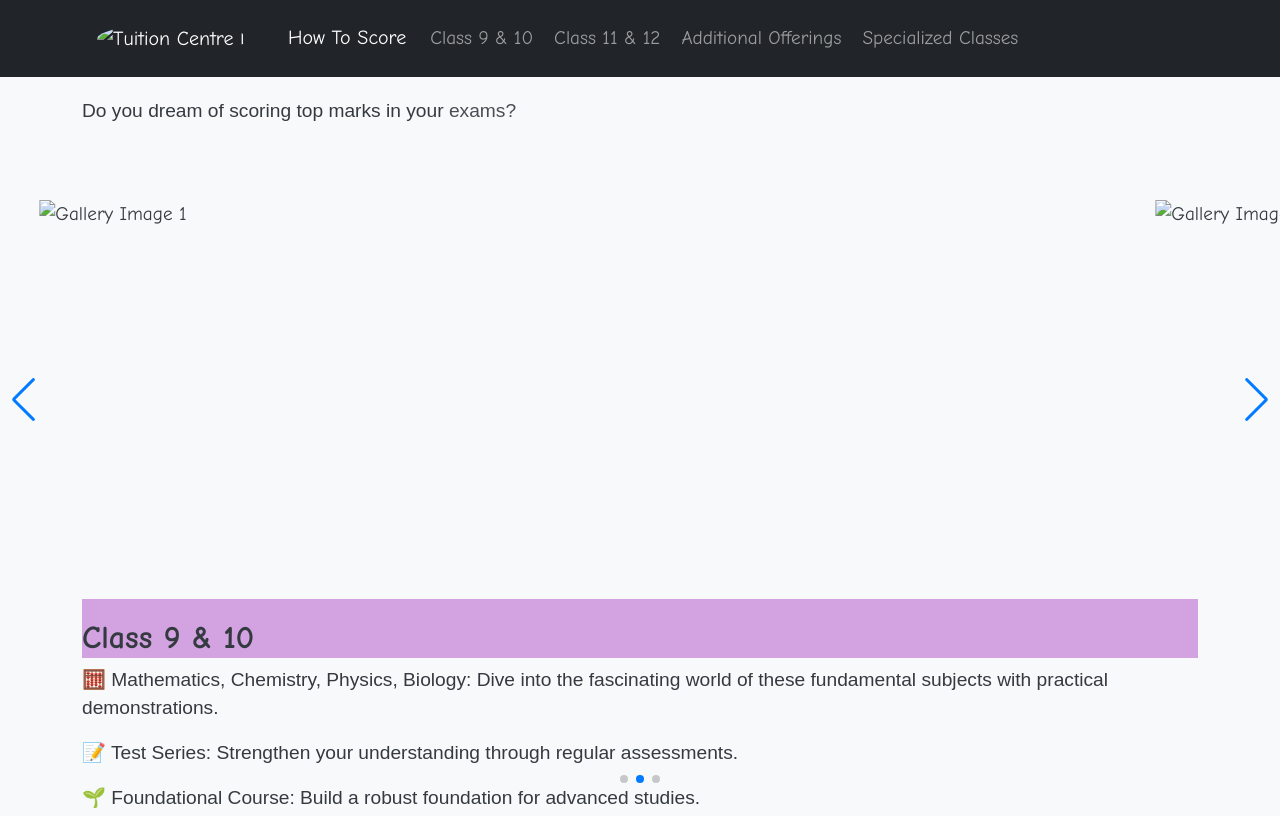
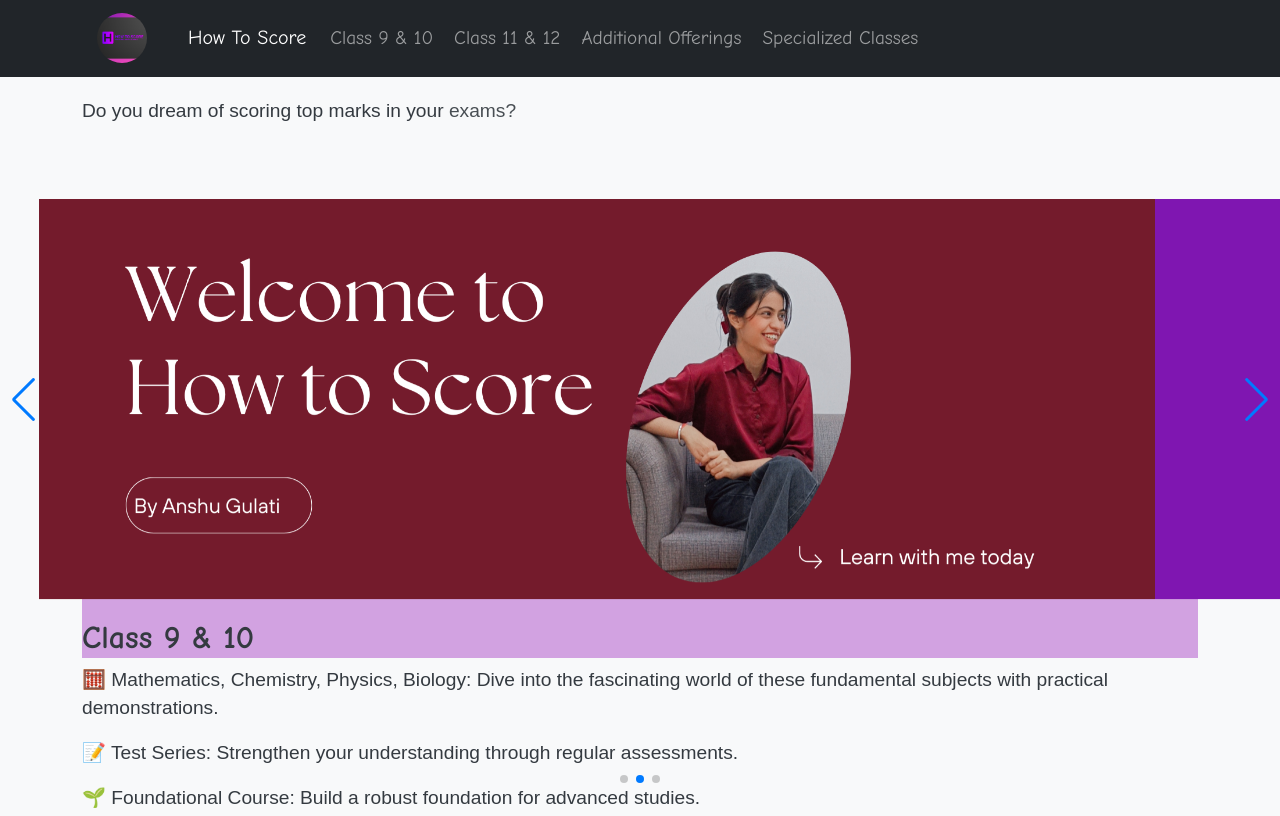
Before and after one commit to Aannsshhuu/Aannsshhuu.github.io, a plain HTML site: page index.html in a window 1280 px wide. Shown: the top 816 px of the page. Drawn offline with nearby package versions, Linux system fonts and the light colour scheme.

Commit message:
Update index.html

```diff
--- a/index.html
+++ b/index.html
@@ -117,7 +117,7 @@
     <nav class="navbar navbar-expand-lg navbar-dark bg-dark">
       <div class="container">
         <a class="navbar-brand" href="#" style="padding: 5px 15px;">
-          <img src="Untitled design (3).png" alt="Tuition Centre Logo">
+          <img src="logo.png" alt="Tuition Centre Logo">
         </a>
         <a class="navbar-brand" href="#">How To Score</a>
 
@@ -153,13 +153,13 @@
       <div class="swiper-wrapper">
 
         <div class="swiper-slide">
-          <img src="gallery1.png.png" alt="Gallery Image 1">
+          <img src="gallery1.png" alt="Gallery Image 1">
         </div>
         <div class="swiper-slide">
-          <img src="gallery1.png (1).png" alt="Gallery Image 2">
+          <img src="gallery2.png" alt="Gallery Image 2">
         </div>
         <div class="swiper-slide">
-          <img src="gallery1.png (3).png" alt="Gallery Image 3">
+          <img src="gallery3.png" alt="Gallery Image 3">
         </div>
         <!-- Add more images as needed -->
       </div>
```
